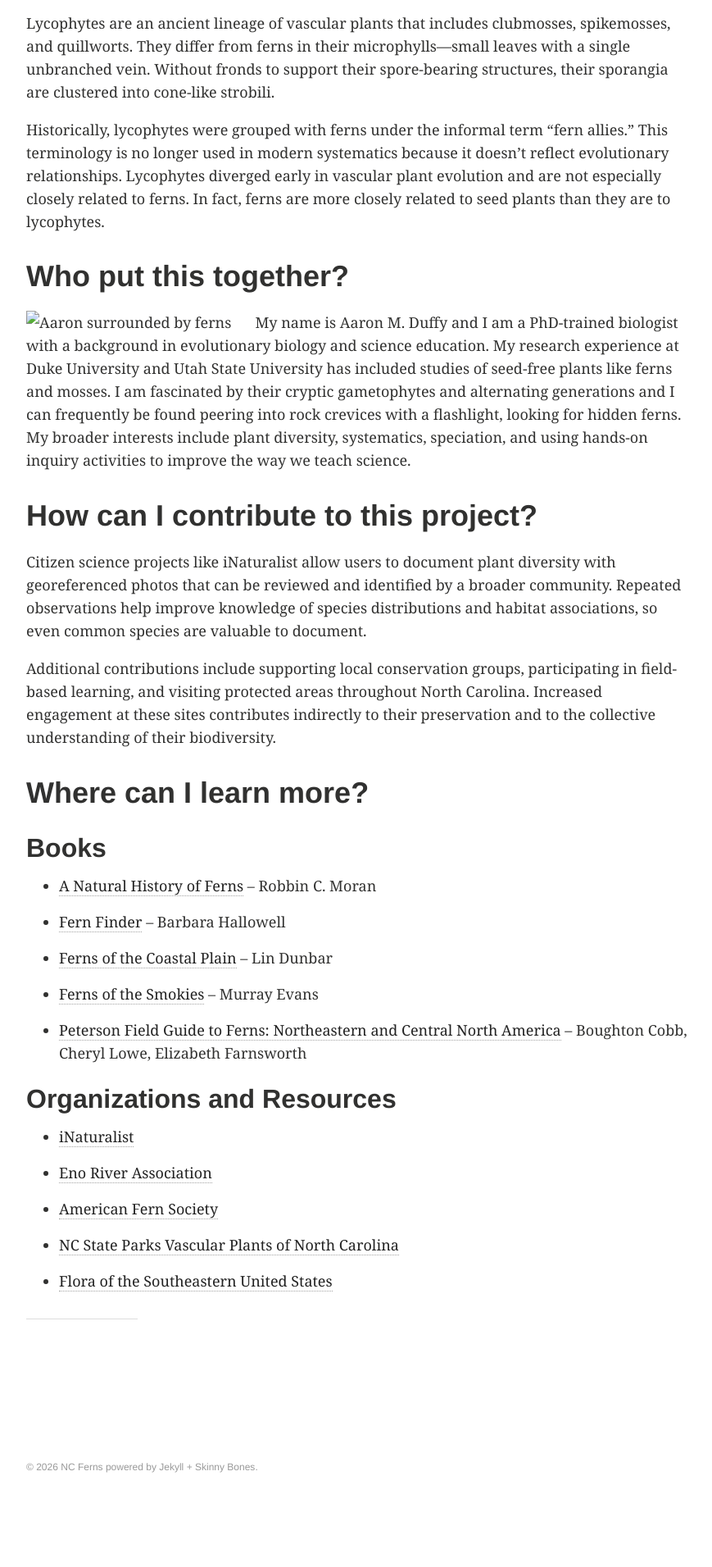
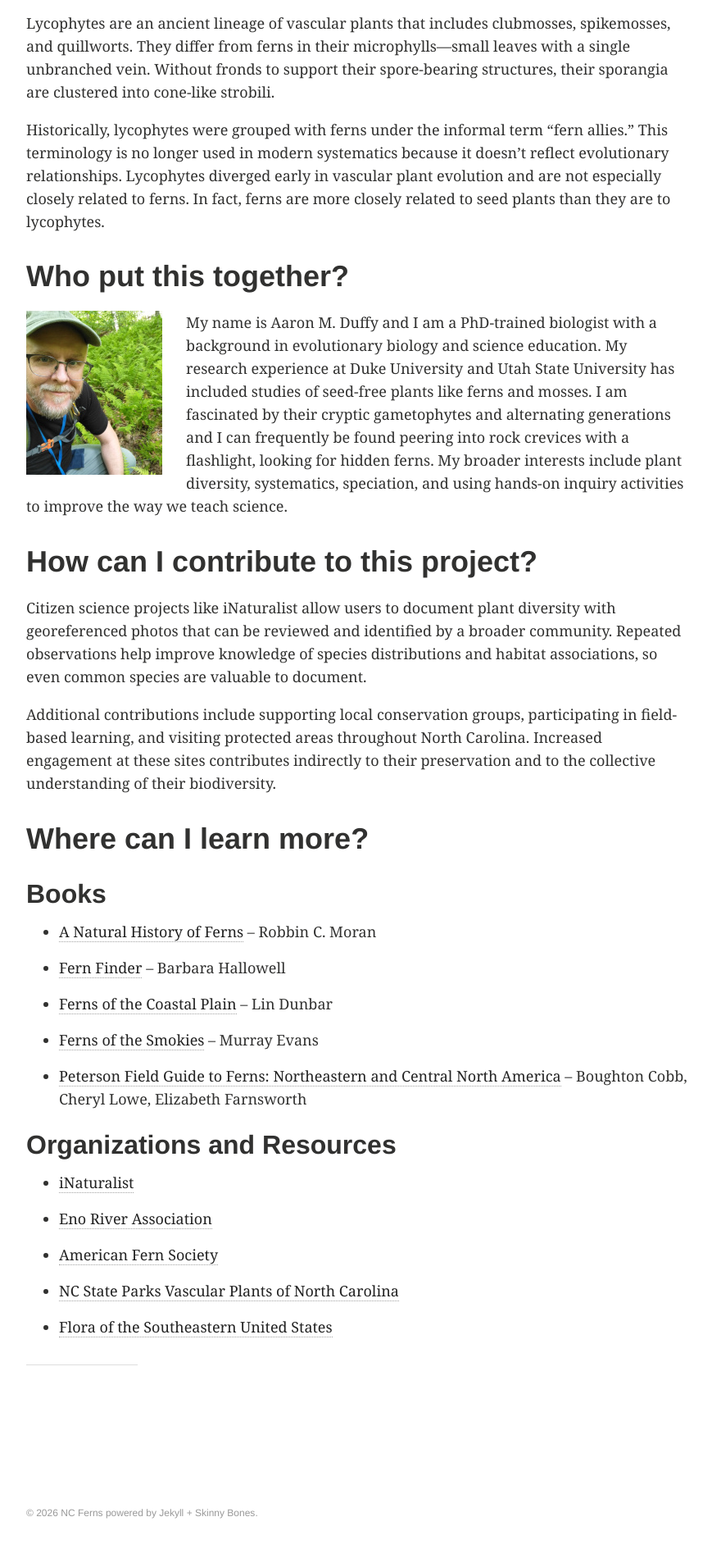
Before and after one commit to aduffy70/ncferns, a Jekyll site: the page built from about.md, in a window 1280 px wide. Shown: the part 1631-3542 px from the top of the page at 82% size, without its empty margins (64-933 px from the left). Built offline with Jekyll 4.4.1, drawn with Linux system fonts in a browser that asks for light colours; before the commit the page ends 3486 px from its top, so only the background shows below that.

Commit message:
Fixed image link problem

```diff
--- a/about.md
+++ b/about.md
@@ -31,7 +31,7 @@ Historically, lycophytes were grouped with ferns under the informal term “fern
 
 # Who put this together?
 
-![Aaron surrounded by ferns](images/me_and_ferns1.jpg){: .image-left}
+![Aaron surrounded by ferns](/images/me_and_ferns1.jpg){: .image-left}
 My name is Aaron M. Duffy and I am a PhD-trained biologist with a background in evolutionary biology and science education. My research experience at Duke University and Utah State University has included studies of seed-free plants like ferns and mosses. I am fascinated by their cryptic gametophytes and alternating generations and I can frequently be found peering into rock crevices with a flashlight, looking for hidden ferns. My broader interests include plant diversity, systematics, speciation, and using hands-on inquiry activities to improve the way we teach science.
 
 # How can I contribute to this project?
```
